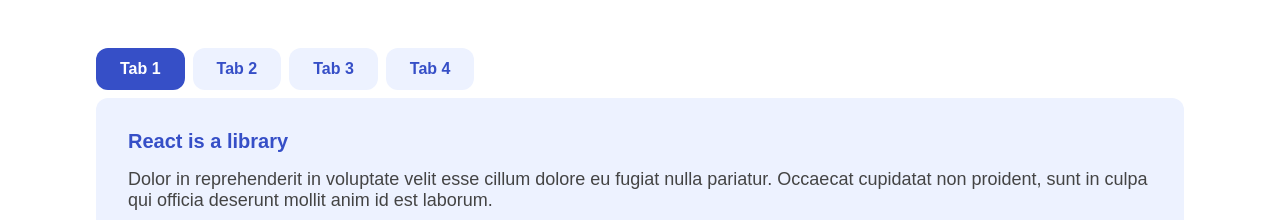
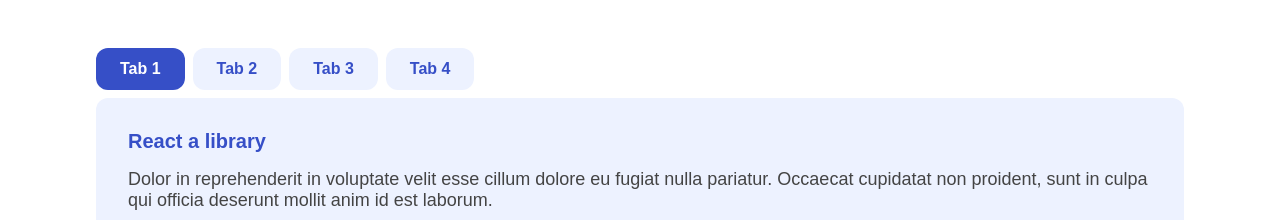
Before and after one commit to 00ama1n00/footballSystem, a React (Create React App) app: page / in a window 1280 px wide. Shown: the top 220 px of the page. Built offline with nearby package versions, Linux system fonts and the light colour scheme.

Commit message:
Fix summary text in content array

```diff
--- a/src/App.js
+++ b/src/App.js
@@ -2,7 +2,7 @@
 
 const content = [
   {
-    summary: "React is a library",
+    summary: "React a library",
     details:
       "Dolor in reprehenderit in voluptate velit esse cillum dolore eu fugiat nulla pariatur. Occaecat cupidatat non proident, sunt in culpa qui officia deserunt mollit anim id est laborum.",
   },
```
